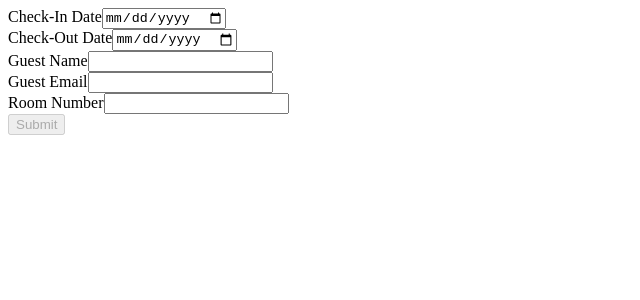
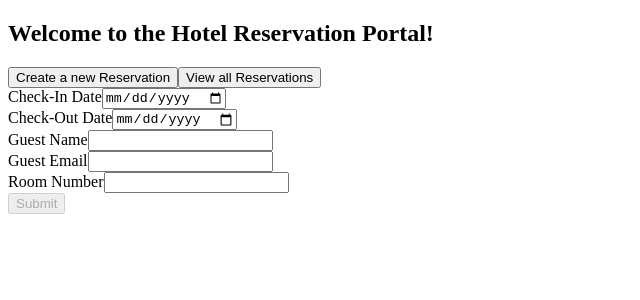
Before and after one commit to sadatmalik/angular-hotel-app, an Angular app: page /new in a window 1280 px wide. Shown: the top 300 px of the page, without its empty margins (0-640 px from the left). Built offline with nearby package versions, Linux system fonts and the light colour scheme.

Commit message:
export HomeComponent in home.module; import HomeComponent in reservation.module; add app-home to templates: reservation-form and reservation-list

```diff
--- a/src/app/home/home.module.ts
+++ b/src/app/home/home.module.ts
@@ -9,6 +9,9 @@
     declarations: [
         HomeComponent
     ],
+    exports: [
+        HomeComponent
+    ],
     imports: [
         CommonModule,
         RouterModule
--- a/src/app/reservation-form/reservation-form.component.html
+++ b/src/app/reservation-form/reservation-form.component.html
@@ -1,3 +1,5 @@
+<app-home></app-home>
+
 <form [formGroup]="reservationForm" (ngSubmit)="onSubmit()">
 
   <div>
--- a/src/app/reservation-list/reservation-list.component.html
+++ b/src/app/reservation-list/reservation-list.component.html
@@ -1,3 +1,5 @@
+<app-home></app-home>
+
 <h2>Reservation List</h2>
 
 <ul *ngIf="reservations.length; else noReservation">
--- a/src/app/reservation/reservation.module.ts
+++ b/src/app/reservation/reservation.module.ts
@@ -4,6 +4,7 @@
 import { ReservationListComponent } from '../reservation-list/reservation-list.component';
 import { FormsModule, ReactiveFormsModule } from "@angular/forms";
 import { RouterModule } from "@angular/router";
+import { HomeModule } from "../home/home.module";
 
 
 @NgModule({
@@ -15,7 +16,8 @@
     CommonModule,
     FormsModule,
     ReactiveFormsModule,
-    RouterModule
+    RouterModule,
+    HomeModule
   ]
 })
 export class ReservationModule { }
```
Lines whose indentation alone changed are shown as unchanged.
